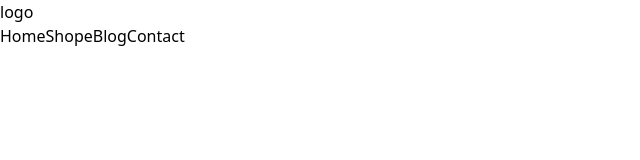
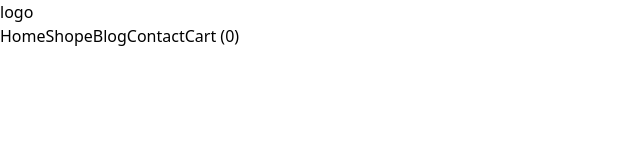
Before and after one commit to msohaaib/Ecommerce-website--Tailwind, a React (Vite) app: page / in a window 1280 px wide. Shown: the top 160 px of the page, without its empty margins (0-640 px from the left). Built offline with nearby package versions, Linux system fonts and the light colour scheme.

Commit message:
new link added

```diff
--- a/src/assets/Components/Header.jsx
+++ b/src/assets/Components/Header.jsx
@@ -13,6 +13,7 @@ export default function Header() {
                 <a className='text-gray-600 hover:text-purple-600 p-3' href="#">Shope</a>
                 <a className='text-gray-600 hover:text-purple-600 p-3' href="#">Blog</a>
                 <a className='text-gray-600 hover:text-purple-600 p-3' href="#">Contact</a>
+                <a className='text-gray-600 hover:text-purple-600 p-3' href="#">Cart (0)</a>
             </div>
             </div>
         </div>
```
